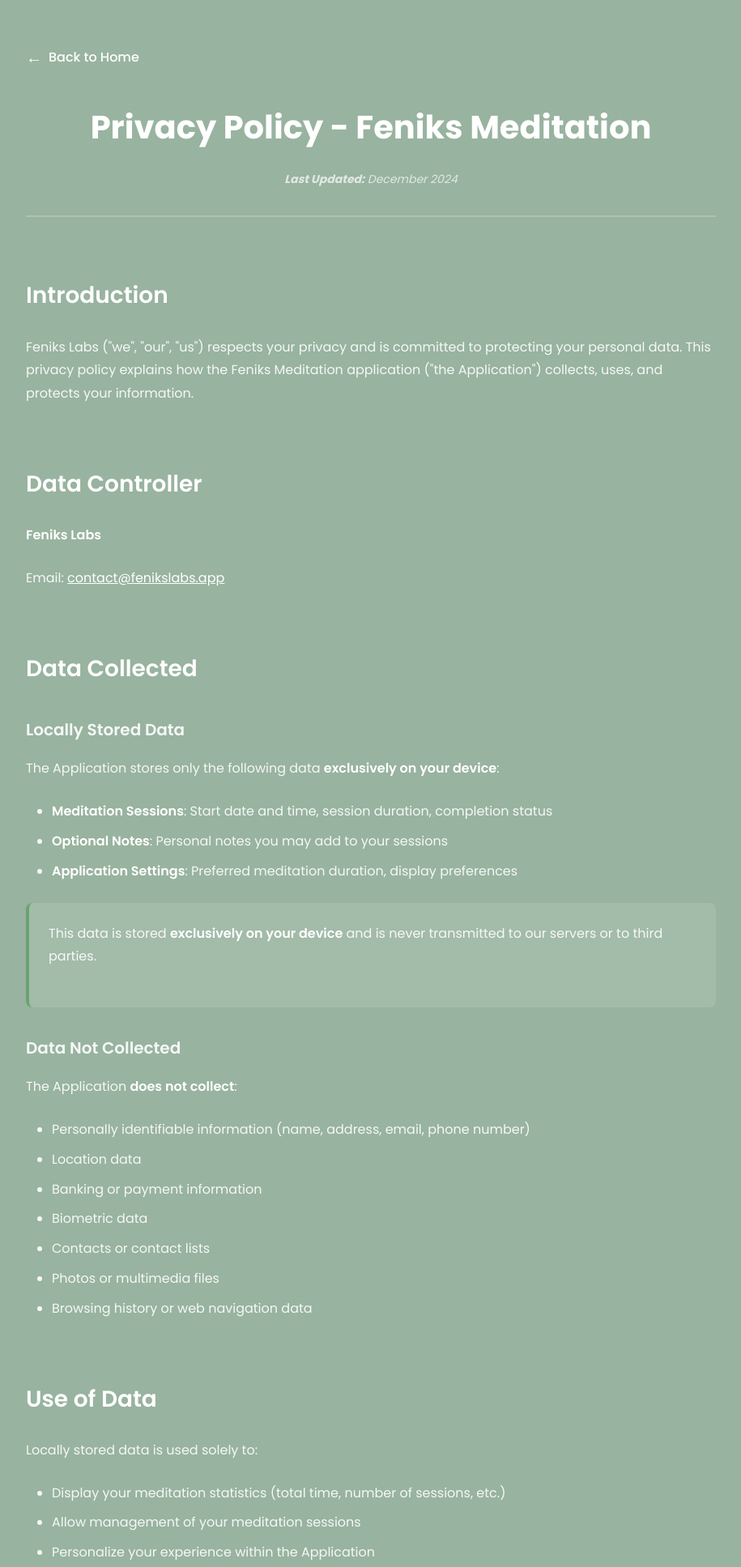
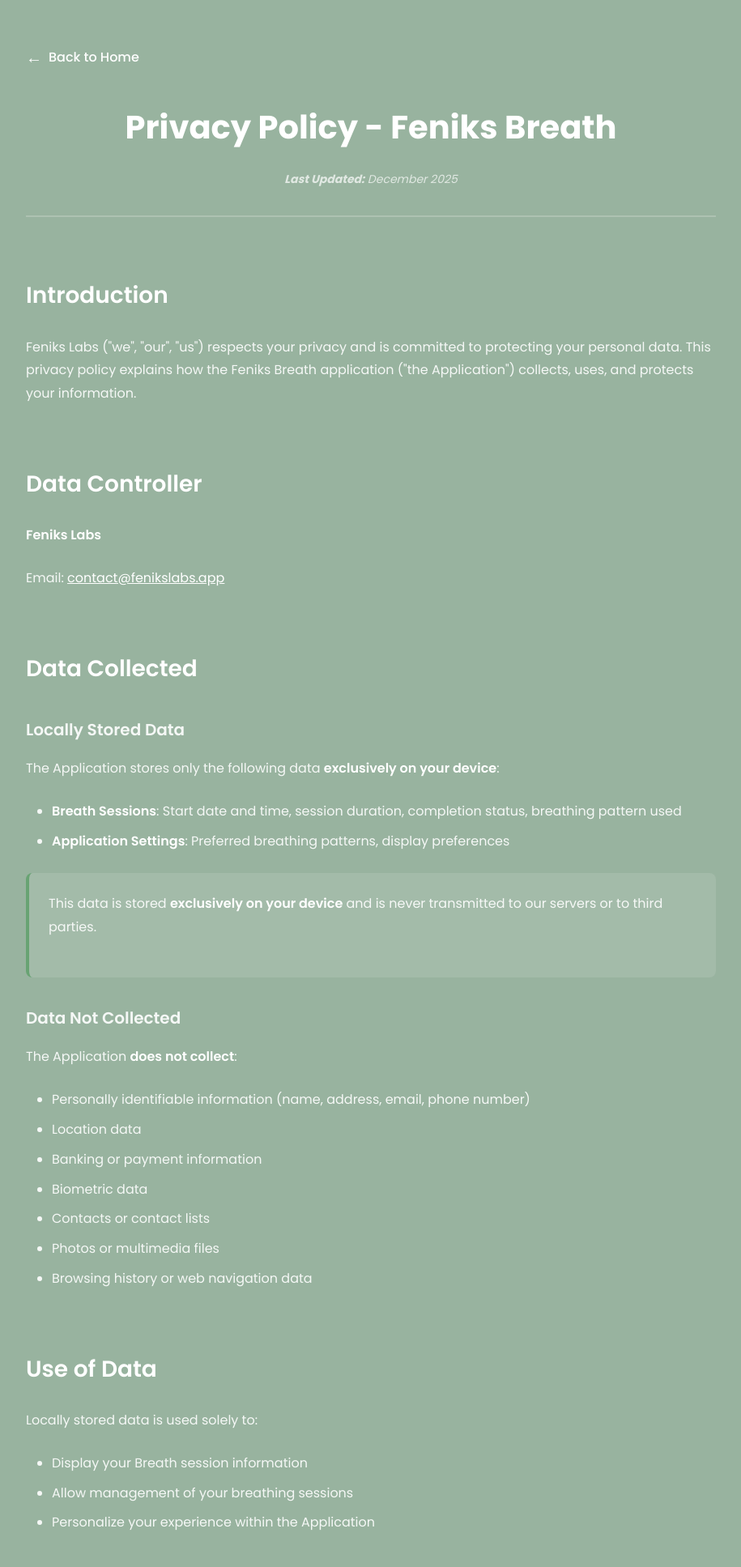
Before and after one commit to fennec69/fennec69.github.io, a plain HTML site: page privacy-policy-breathwork.html in a window 1280 px wide. Shown: the part 100-2035 px from the top of the page at 81% size, without its empty margins (182-1097 px from the left). Drawn offline with Linux system fonts and the light colour scheme.

Commit message:
adding breathwork privacy-policy-breathwork.html

```diff
--- a/privacy-policy-meditation.html
+++ b/privacy-policy-breathwork.html
@@ -3,10 +3,10 @@
 <head>
     <meta charset="UTF-8">
     <meta name="viewport" content="width=device-width, initial-scale=1.0">
-    <meta name="description" content="Privacy Policy for Feniks Meditation application - Protection of your personal data">
-    <meta name="keywords" content="Feniks Meditation, privacy policy, data protection, privacy">
+    <meta name="description" content="Privacy Policy for Feniks Breath application - Protection of your personal data">
+    <meta name="keywords" content="Feniks Breath, privacy policy, data protection, privacy">
     <meta name="author" content="Feniks Lab">
-    <title>Privacy Policy - Feniks Meditation | Feniks Lab</title>
+    <title>Privacy Policy - Feniks Breath | Feniks Lab</title>
 
     <!-- Google Fonts - Poppins -->
     <link rel="preconnect" href="https://fonts.googleapis.com">
@@ -156,13 +156,13 @@
             <a href="index.html" class="back-link">Back to Home</a>
 
             <div class="privacy-header">
-                <h1 class="privacy-title">Privacy Policy - Feniks Meditation</h1>
-                <p class="privacy-last-updated"><strong>Last Updated:</strong> December 2024</p>
+                <h1 class="privacy-title">Privacy Policy - Feniks Breath</h1>
+                <p class="privacy-last-updated"><strong>Last Updated:</strong> December 2025</p>
             </div>
 
             <section class="privacy-section">
                 <h2>Introduction</h2>
-                <p>Feniks Labs ("we", "our", "us") respects your privacy and is committed to protecting your personal data. This privacy policy explains how the Feniks Meditation application ("the Application") collects, uses, and protects your information.</p>
+                <p>Feniks Labs ("we", "our", "us") respects your privacy and is committed to protecting your personal data. This privacy policy explains how the Feniks Breath application ("the Application") collects, uses, and protects your information.</p>
             </section>
 
             <section class="privacy-section">
@@ -177,9 +177,8 @@
                 <h3>Locally Stored Data</h3>
                 <p>The Application stores only the following data <strong>exclusively on your device</strong>:</p>
                 <ul>
-                    <li><strong>Meditation Sessions</strong>: Start date and time, session duration, completion status</li>
-                    <li><strong>Optional Notes</strong>: Personal notes you may add to your sessions</li>
-                    <li><strong>Application Settings</strong>: Preferred meditation duration, display preferences</li>
+                    <li><strong>Breath Sessions</strong>: Start date and time, session duration, completion status, breathing pattern used</li>
+                    <li><strong>Application Settings</strong>: Preferred breathing patterns, display preferences</li>
                 </ul>
                 <div class="highlight-box">
                     <p>This data is stored <strong>exclusively on your device</strong> and is never transmitted to our servers or to third parties.</p>
@@ -202,8 +201,8 @@
                 <h2>Use of Data</h2>
                 <p>Locally stored data is used solely to:</p>
                 <ul>
-                    <li>Display your meditation statistics (total time, number of sessions, etc.)</li>
-                    <li>Allow management of your meditation sessions</li>
+                    <li>Display your Breath session information</li>
+                    <li>Allow management of your breathing sessions</li>
                     <li>Personalize your experience within the Application</li>
                 </ul>
             </section>
@@ -221,11 +220,11 @@
 
                 <h3>Android</h3>
                 <ul>
-                    <li><strong>Notification Permission (ACCESS_NOTIFICATION_POLICY)</strong>: Used solely to enable "Do Not Disturb" mode during your meditation sessions, to provide you with an uninterrupted experience.</li>
+                    <li><strong>Notification Permission (ACCESS_NOTIFICATION_POLICY)</strong>: Used solely to enable "Do Not Disturb" mode during your Breath sessions, to provide you with an uninterrupted experience.</li>
                 </ul>
 
                 <h3>iOS</h3>
-                <p>The Application may request access to notifications to allow you to manage interruptions during meditation.</p>
+                <p>The Application may request access to notifications to allow you to manage interruptions during Breath sessions.</p>
             </section>
 
             <section class="privacy-section">
@@ -276,7 +275,7 @@
             <div class="privacy-section" style="margin-top: var(--spacing-xxl); padding-top: var(--spacing-lg); border-top: 2px solid var(--border-color);">
                 <p style="text-align: center; color: var(--text-muted);">
                     <strong>Feniks Labs</strong><br>
-                    December 2024
+                    December 2025
                 </p>
             </div>
         </div>
@@ -293,7 +292,7 @@
                     </p>
                 </div>
                 <div class="footer-section">
-                    <p class="footer-rights">© 2024 Feniks Lab. All rights reserved.</p>
+                    <p class="footer-rights">© 2025 Feniks Lab. All rights reserved.</p>
                 </div>
             </div>
         </div>
```
